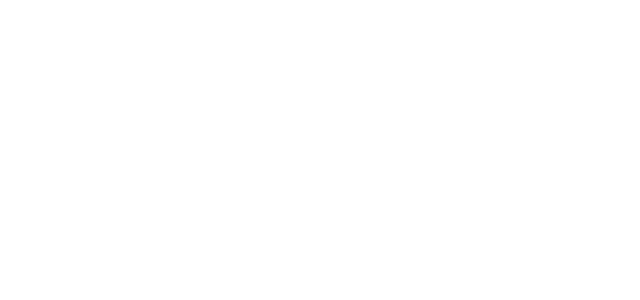
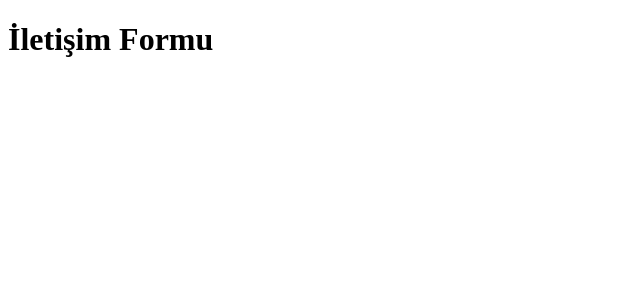
Before and after one commit to dursunkokturk/Front-End-School-React-JS-Project-Contact-Form-V1, a React (Vite) app: page / in a window 1280 px wide. Shown: the top 300 px of the page, without its empty margins (0-640 px from the left). Built offline with nearby package versions, Linux system fonts and the light colour scheme.

Commit message:
src klasoru icindeki app.jsx dosyasinda form elementi icine baslik eklendi

```diff
--- a/src/App.jsx
+++ b/src/App.jsx
@@ -5,7 +5,7 @@
   return (
     <>
       <form action="">
-
+        <h1>İletişim Formu</h1>
       </form>
     </>
   )
```
